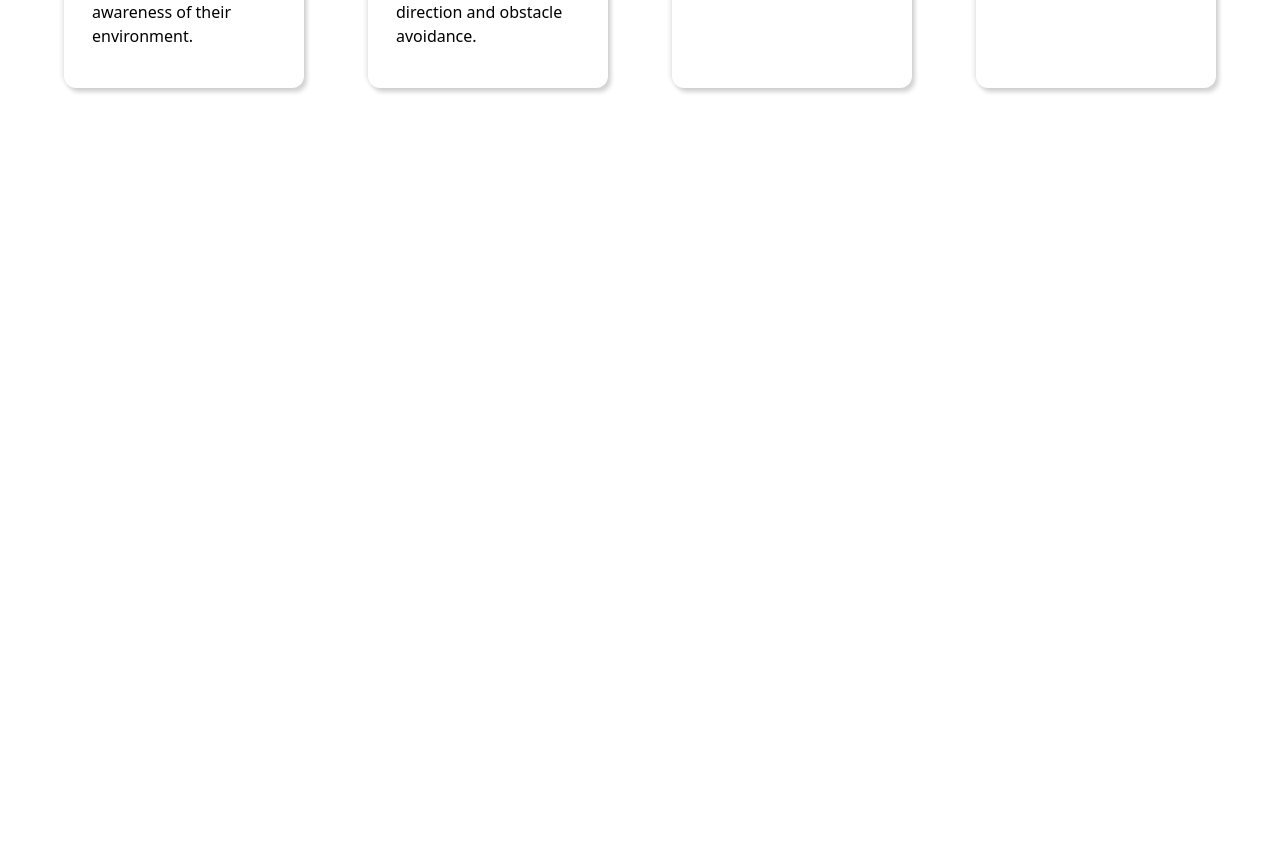
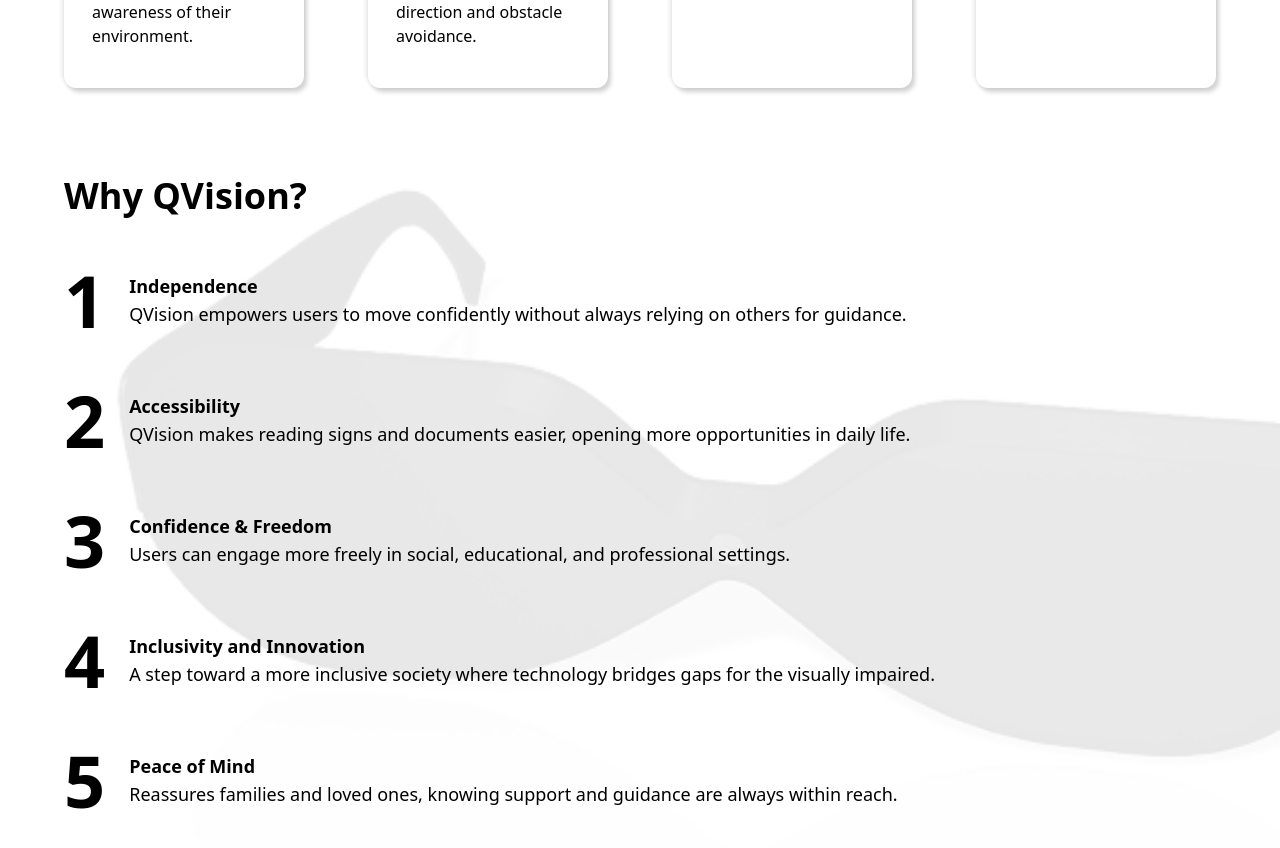
Before and after one commit to Boberrrttt/qvision-landing, a Next.js app: page / in a window 1280 px wide. Shown: the part 1388-2236 px from the top of the page. Before the commit the page ends 1516 px from the top, so only its background shows below. Built offline with nearby package versions, Linux system fonts and the light colour scheme.

Commit message:
feat: why section

```diff
--- a/src/app/landing/page.tsx
+++ b/src/app/landing/page.tsx
@@ -2,6 +2,7 @@
 
 import FeaturesSection from "@/features/landing/sections/FeaturesSection"
 import HeroSection from "@/features/landing/sections/HeroSection"
+import WhySection from "@/features/landing/sections/WhySection"
 
 const LandingPage = () => {
 
@@ -9,6 +10,7 @@ const LandingPage = () => {
     <>
       <HeroSection/>
       <FeaturesSection/>
+      <WhySection/>
     </>
   )
 }
--- /dev/null
+++ b/src/features/landing/sections/WhySection.tsx
@@ -0,0 +1,79 @@
+import Image from "next/image"
+
+const WhySection = () => {
+  return (
+    <section id="why-qvision" className="flex flex-col px-6 sm:px-10 md:px-16 pt-12 relative">
+      {/* Background image */}
+      <Image
+        src="/assets/q3.png"
+        alt="Q3"
+        width={1200}
+        height={100}
+        className="-z-10 absolute right-0 top-0 hidden md:block max-w-full"
+      />
+
+      <h2 className="font-semibold text-2xl sm:text-3xl md:text-4xl mb-8 md:mb-12">
+        Why QVision?
+      </h2>
+
+      <ul className="flex flex-col gap-8 md:gap-12">
+        <li className="flex items-start sm:items-center gap-4 sm:gap-6">
+          <span className="text-4xl sm:text-5xl md:text-7xl font-bold">1</span>
+          <div className="flex text-base sm:text-lg flex-col">
+            <h3 className="font-bold">Independence</h3>
+            <p>
+              QVision empowers users to move confidently without always relying
+              on others for guidance.
+            </p>
+          </div>
+        </li>
+
+        <li className="flex items-start sm:items-center gap-4 sm:gap-6">
+          <span className="text-4xl sm:text-5xl md:text-7xl font-bold">2</span>
+          <div className="flex text-base sm:text-lg flex-col">
+            <h3 className="font-bold">Accessibility</h3>
+            <p>
+              QVision makes reading signs and documents easier, opening more
+              opportunities in daily life.
+            </p>
+          </div>
+        </li>
+
+        <li className="flex items-start sm:items-center gap-4 sm:gap-6">
+          <span className="text-4xl sm:text-5xl md:text-7xl font-bold">3</span>
+          <div className="flex text-base sm:text-lg flex-col">
+            <h3 className="font-bold">Confidence & Freedom</h3>
+            <p>
+              Users can engage more freely in social, educational, and
+              professional settings.
+            </p>
+          </div>
+        </li>
+
+        <li className="flex items-start sm:items-center gap-4 sm:gap-6">
+          <span className="text-4xl sm:text-5xl md:text-7xl font-bold">4</span>
+          <div className="flex text-base sm:text-lg flex-col">
+            <h3 className="font-bold">Inclusivity and Innovation</h3>
+            <p>
+              A step toward a more inclusive society where technology bridges
+              gaps for the visually impaired.
+            </p>
+          </div>
+        </li>
+
+        <li className="flex items-start sm:items-center gap-4 sm:gap-6">
+          <span className="text-4xl sm:text-5xl md:text-7xl font-bold">5</span>
+          <div className="flex text-base sm:text-lg flex-col">
+            <h3 className="font-bold">Peace of Mind</h3>
+            <p>
+              Reassures families and loved ones, knowing support and guidance
+              are always within reach.
+            </p>
+          </div>
+        </li>
+      </ul>
+    </section>
+  )
+}
+
+export default WhySection
--- a/src/shared/components/Navbar.tsx
+++ b/src/shared/components/Navbar.tsx
@@ -45,7 +45,7 @@ const Navbar = () => {
 
 
   return (
-    <nav className="w-full sticky top-0 bg-white py-4 px-6 md:px-16 shadow-sm flex justify-between items-center relative">
+    <nav className="w-full z-40 sticky top-0 bg-white py-4 px-6 md:px-16 shadow-sm flex justify-between items-center relative">
       <div className="flex items-center space-x-4">
         <Image src="/assets/Logo.png" alt="Logo" width={78} height={78} />
         <div className="w-px h-6 bg-gray-400 hidden md:block"></div>
```
Also changed, not shown: public/assets/q1-edited.png (added), public/assets/q3.png (added).
